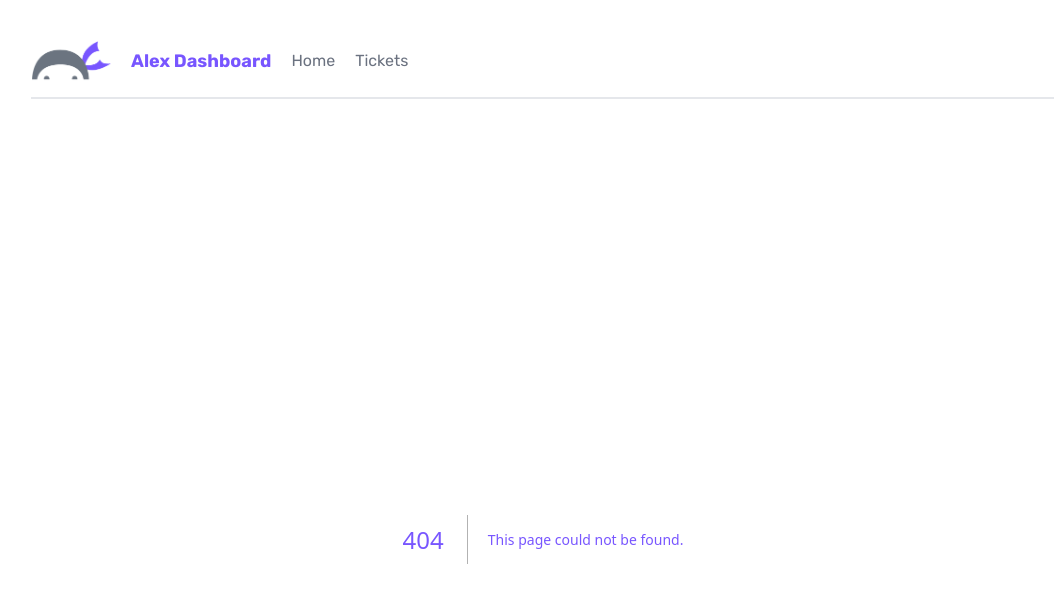
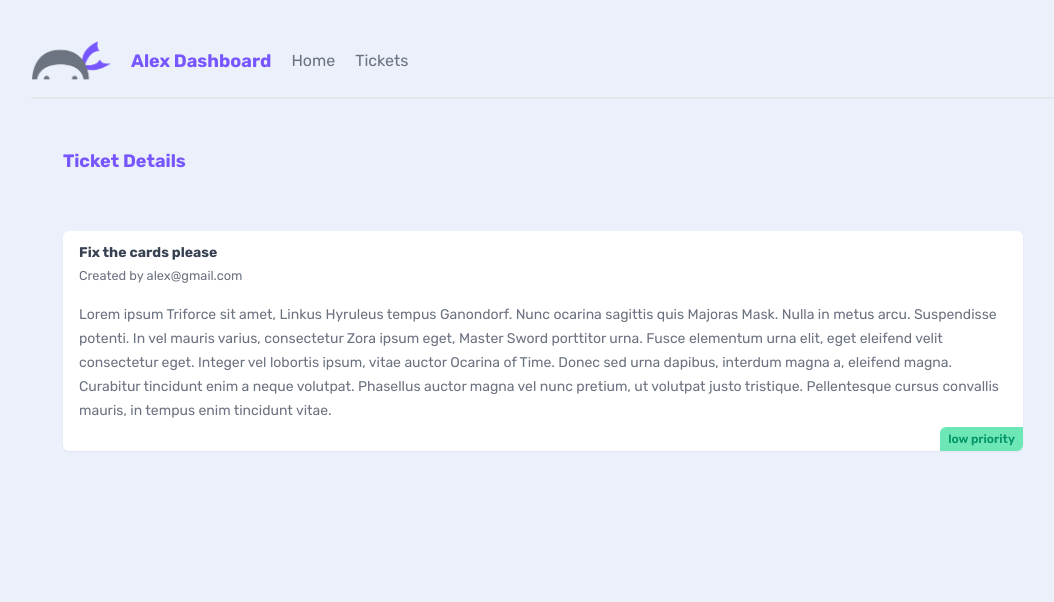
Before and after one commit to AlexKomanov/next-js-mini-course-js, a Next.js app: page /tickets/1 in a window 1280 px wide. Before the commit this address had no page. Shown: the top 602 px of the page, without its empty margins (97-1151 px from the left). Built offline with nearby package versions, Linux system fonts and the light colour scheme; data requests are answered from the project's data file.

Commit message:
adding dynamic segment by ticket id

```diff
--- a/app/tickets/TicketsList.jsx
+++ b/app/tickets/TicketsList.jsx
@@ -1,3 +1,5 @@
+import Link from "next/link";
+
 const getTickets = async () => {
     const res = await fetch("http://localhost:4000/tickets",{
         next: {
@@ -17,11 +19,13 @@
             )}
             {tickets.map((ticket) => (
                 <div key={ticket.id} className="card my-5">
+                    <Link href={`/tickets/${ticket.id}`}>
                     <h3>{ticket.title}</h3>
                     <p>{ticket.body.slice(0, 200)} ...</p>
                     <div className={`pill ${ticket.priority}`}>
                         {ticket.priority} priority
                     </div>
+                    </Link>
                 </div>
             ))}
 
--- /dev/null
+++ b/app/tickets/[id]/page.jsx
@@ -0,0 +1,32 @@
+const getTicket = async (id) => {
+    const res = await fetch(`http://localhost:4000/tickets/${id}`, {
+        next: {
+            revalidate: 30
+        }
+    })
+
+    return res.json()
+}
+
+const TicketDetails = async ({params}) => {
+    const ticket = await getTicket(params.id)
+    return (
+        <main>
+            <nav>
+                <h2>Ticket Details</h2>
+            </nav>
+
+            <div className="card">
+                <h3>{ticket.title}</h3>
+                <small>Created by {ticket.user_email}</small>
+                <p>{ticket.body}</p>
+                <div className={`pill ${ticket.priority}`}>
+                    {ticket.priority} priority
+                </div>
+
+            </div>
+        </main>
+    );
+};
+
+export default TicketDetails;
```
